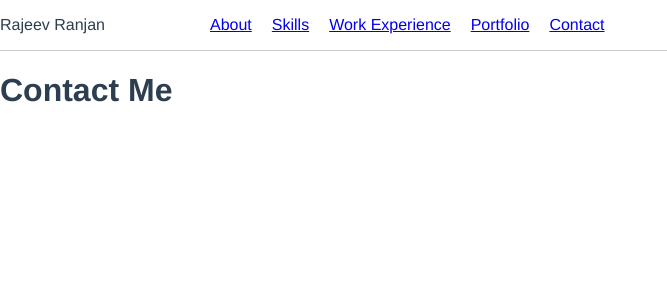
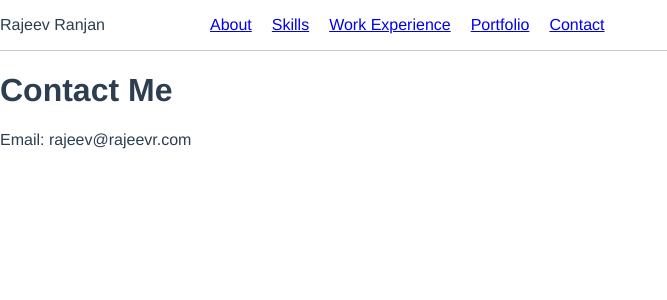
Before and after one commit to raajeew/vuejs-portfolio-site, a Vue app: page /contact in a window 1280 px wide. Shown: the top 300 px of the page, without its empty margins (0-667 px from the left). Built offline with nearby package versions, Linux system fonts and the light colour scheme.

Commit message:
contact update

```diff
--- a/src/pages/ContactView.vue
+++ b/src/pages/ContactView.vue
@@ -1,3 +1,4 @@
 <template>
     <h1>Contact Me</h1>
+    <p>Email: rajeev@rajeevr.com</p>
 </template>
```
